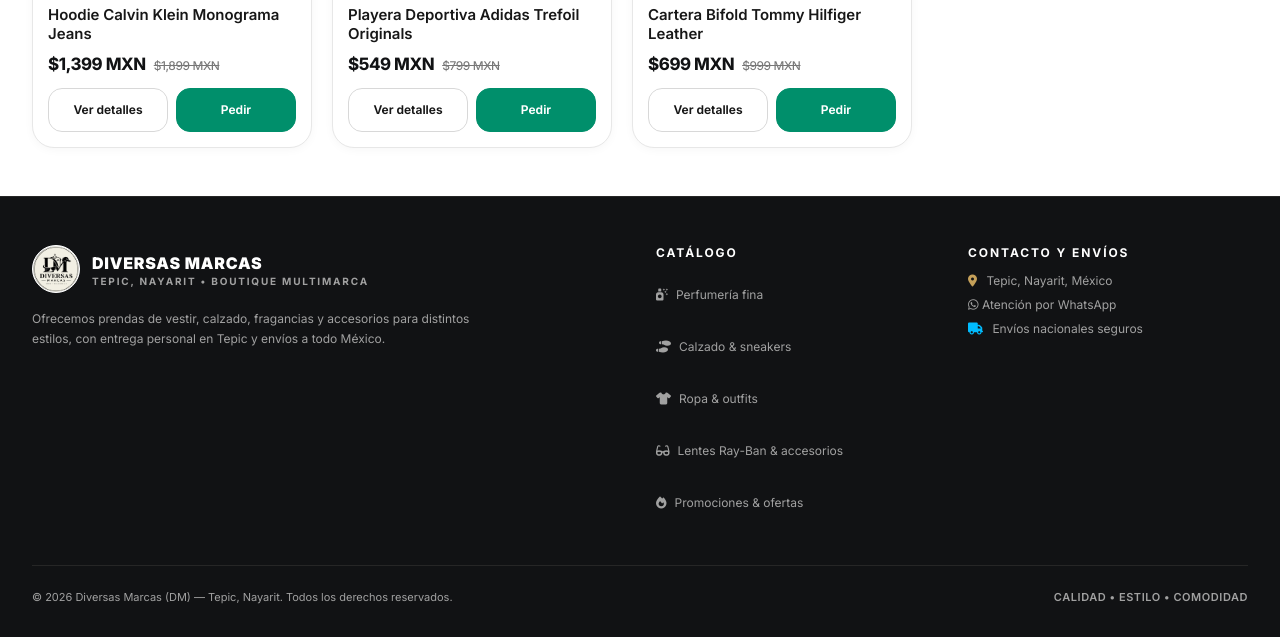
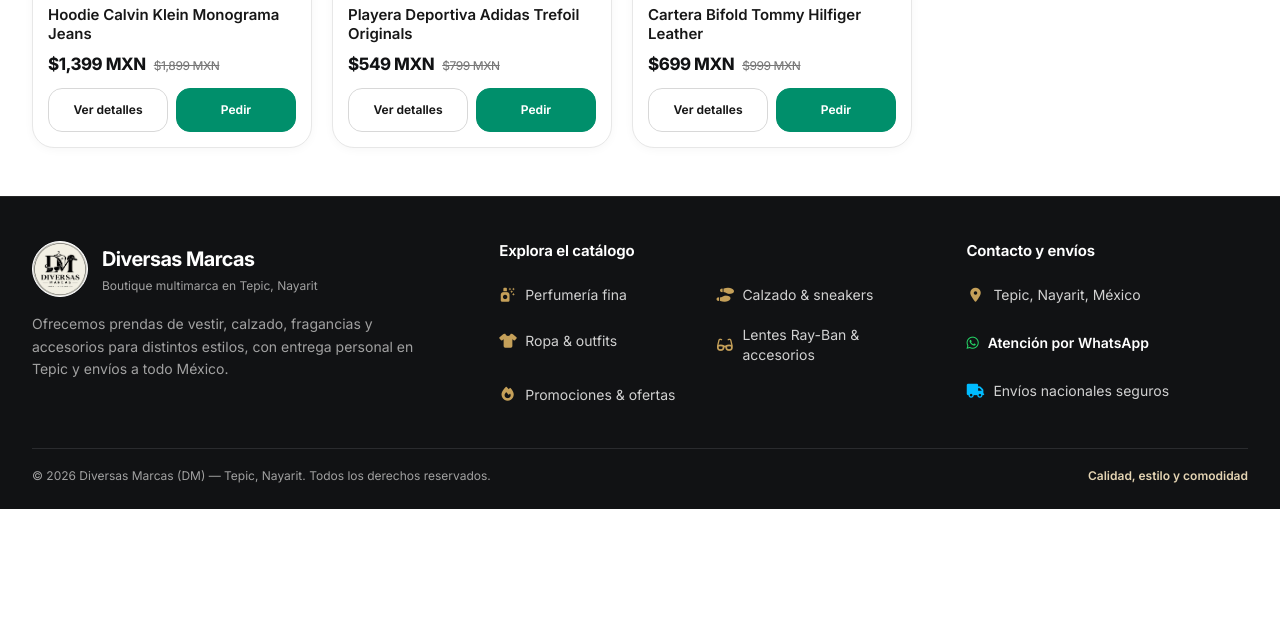
Before and after one commit to HazielHc/DMarcas, a website built with Vite: page index.html in a window 1280 px wide. Shown: the part 2549-3186 px from the top of the page. After the commit the page ends 3058 px from the top, so only its background shows below. Built offline with nearby package versions, Linux system fonts and the light colour scheme; files whose address does not match are found by name.

Commit message:
Mejora organización del pie de página

```diff
--- a/css/style.css
+++ b/css/style.css
@@ -208,6 +208,157 @@
   width: 100% !important;
   height: 100% !important;
   object-fit: contain !important;
+}
+
+/* Pie de página: tres grupos con el mismo ritmo y enlaces de catálogo compactos. */
+@media (min-width: 768px) {
+  .site-footer {
+    padding: 44px 0 24px;
+  }
+
+  .site-footer > .max-w-7xl {
+    width: min(100% - 64px, 1400px);
+    padding-inline: 0;
+  }
+
+  .site-footer .footer-content-grid {
+    grid-template-columns: minmax(0, 1.2fr) minmax(0, 1.2fr) minmax(0, .8fr);
+    align-items: start;
+    gap: clamp(24px, 3.5vw, 60px);
+    padding-bottom: 32px;
+    border-color: #2a2b2e;
+  }
+
+  .site-footer .footer-brand-block {
+    grid-column: auto;
+    max-width: 500px;
+  }
+
+  .footer-brand-block > a {
+    gap: 14px;
+    min-height: 56px;
+  }
+
+  .footer-logo-frame {
+    width: 56px !important;
+    height: 56px !important;
+    min-width: 56px !important;
+    max-width: 56px !important;
+  }
+
+  .footer-brand-block h3 {
+    font-size: 20px;
+    letter-spacing: -.025em;
+  }
+
+  .footer-brand-caption {
+    margin-top: 3px;
+    font-size: 12px;
+    line-height: 1.45;
+  }
+
+  .footer-brand-description {
+    max-width: 46ch;
+    margin-top: 14px !important;
+    font-size: 14px;
+    line-height: 1.6;
+  }
+
+  .footer-catalog-block h4,
+  .footer-contact-block h4 {
+    margin: 0 0 12px;
+    color: #fff;
+    font-size: 15px;
+    font-weight: 650;
+    letter-spacing: -.01em;
+  }
+
+  .footer-catalog-links {
+    display: grid;
+    grid-template-columns: repeat(2, minmax(0, 1fr));
+    gap: 2px 12px;
+    margin: 0;
+    padding: 0;
+    list-style: none;
+    font-size: 14px;
+    line-height: 1.4;
+  }
+
+  .footer-catalog-links > li { min-width: 0; }
+
+  .footer-catalog-links a {
+    display: flex;
+    min-height: 44px;
+    align-items: center;
+    gap: 9px;
+    padding: 6px 4px 6px 0;
+    color: #d1d1d1;
+    transition: color 160ms ease, transform 160ms ease;
+  }
+
+  .footer-catalog-links a i {
+    width: 17px;
+    flex: none;
+    color: var(--color-brand-gold);
+    text-align: center;
+  }
+
+  .footer-catalog-links a:hover {
+    color: #fff;
+    transform: translateX(2px);
+  }
+
+  .footer-catalog-links a:focus-visible,
+  .footer-contact-link:focus-visible {
+    border-radius: 4px;
+    outline: 2px solid var(--color-brand-gold);
+    outline-offset: 2px;
+  }
+
+  .footer-contact-list {
+    display: grid;
+    gap: 4px;
+    margin: 0;
+    padding: 0;
+    list-style: none;
+    font-size: 14px;
+    line-height: 1.45;
+  }
+
+  .footer-contact-item {
+    display: flex;
+    min-height: 44px;
+    align-items: center;
+    color: #d1d1d1;
+  }
+
+  .footer-contact-item > i {
+    width: 18px;
+    flex: none;
+    margin-right: 9px;
+    text-align: center;
+  }
+
+  .footer-contact-link {
+    display: inline-flex;
+    min-height: 44px;
+    align-items: center;
+    gap: 9px;
+    color: #fff;
+    font-weight: 600;
+    transition: color 160ms ease;
+  }
+
+  .footer-contact-link:hover { color: var(--color-brand-whatsapp); }
+  .footer-contact-link i { color: var(--color-brand-whatsapp); }
+
+  .site-footer .footer-legal {
+    padding-top: 18px;
+    font-size: 12px;
+    line-height: 1.5;
+  }
+
+  .footer-tagline { color: #e4d4b3; }
 }
 
 /* Transiciones para el Modal de Producto */
--- a/index.html
+++ b/index.html
@@ -394,7 +394,7 @@
   </nav>
 
   <!-- ================= PIE DE PÁGINA MINIMALISTA ================= -->
-  <footer class="bg-brand-black text-neutral-400 text-xs border-t border-neutral-800 pt-12 pb-8 mt-auto">
+  <footer class="site-footer bg-brand-black text-neutral-400 text-xs border-t border-neutral-800 pt-12 pb-8 mt-auto">
     <div class="max-w-7xl mx-auto px-4 sm:px-6 lg:px-8">
       <div class="footer-content-grid grid grid-cols-1 md:grid-cols-4 gap-8 pb-10 border-b border-neutral-800">
 
@@ -405,19 +405,19 @@
               <img src="assets/logo.png" alt="Diversas Marcas" />
             </div>
             <div>
-              <h3 class="font-display font-black text-base uppercase tracking-wider text-white">Diversas Marcas</h3>
-              <p class="text-[10px] font-bold tracking-[0.18em] uppercase text-neutral-400">Tepic, Nayarit • Boutique Multimarca</p>
+              <h3 class="font-display font-bold text-base text-white">Diversas Marcas</h3>
+              <p class="footer-brand-caption text-neutral-400">Boutique multimarca en Tepic, Nayarit</p>
             </div>
           </a>
-          <p class="text-neutral-400 text-xs leading-relaxed max-w-md">
+          <p class="footer-brand-description text-neutral-400 text-xs leading-relaxed max-w-md">
             Ofrecemos prendas de vestir, calzado, fragancias y accesorios para distintos estilos, con entrega personal en Tepic y envíos a todo México.
           </p>
         </div>
 
         <!-- Enlaces rápidos -->
-        <div class="footer-catalog-block space-y-3">
-          <h4 class="font-display font-bold text-xs uppercase tracking-[0.16em] text-white">Catálogo</h4>
-          <ul class="space-y-2 text-neutral-400 text-xs">
+        <div class="footer-catalog-block">
+          <h4 class="font-display font-bold text-xs text-white">Explora el catálogo</h4>
+          <ul class="footer-catalog-links text-neutral-400 text-xs">
             <li><a href="#catalogoSection" class="inline-flex min-h-[44px] items-center gap-2 py-2 hover:text-white transition-colors"><i class="fa-solid fa-spray-can-sparkles" aria-hidden="true"></i> Perfumería fina</a></li>
             <li><a href="#catalogoSection" class="inline-flex min-h-[44px] items-center gap-2 py-2 hover:text-white transition-colors"><i class="fa-solid fa-shoe-prints" aria-hidden="true"></i> Calzado & sneakers</a></li>
             <li><a href="#catalogoSection" class="inline-flex min-h-[44px] items-center gap-2 py-2 hover:text-white transition-colors"><i class="fa-solid fa-shirt" aria-hidden="true"></i> Ropa & outfits</a></li>
@@ -427,9 +427,9 @@
         </div>
 
         <!-- Contacto -->
-        <div class="footer-contact-block mobile-scroll-reveal space-y-3">
-          <h4 class="font-display font-bold text-xs uppercase tracking-[0.16em] text-white">Contacto y envíos</h4>
-          <ul class="space-y-2 text-neutral-400 text-xs">
+        <div class="footer-contact-block mobile-scroll-reveal">
+          <h4 class="font-display font-bold text-xs text-white">Contacto y envíos</h4>
+          <ul class="footer-contact-list text-neutral-400 text-xs">
             <li class="footer-contact-item"><i class="fa-solid fa-location-dot text-brand-gold mr-1.5" aria-hidden="true"></i> Tepic, Nayarit, México</li>
             <li class="footer-contact-item"><a class="footer-contact-link" href="https://wa.me/523111912342?text=%C2%A1Hola%20Diversas%20Marcas!%20%F0%9F%9B%8D%EF%B8%8F%20Quisiera%20consultar%20sobre%20su%20cat%C3%A1logo%20en%20Tepic." target="_blank" rel="noopener noreferrer"><i class="fa-brands fa-whatsapp" aria-hidden="true"></i> Atención por WhatsApp</a></li>
             <li class="footer-contact-item"><i class="fa-solid fa-truck text-sky-400 mr-1.5" aria-hidden="true"></i> Envíos nacionales seguros</li>
@@ -440,7 +440,7 @@
 
       <div class="footer-legal pt-6 flex flex-col sm:flex-row items-center justify-between gap-3 text-neutral-400 text-[11px]">
         <p>© 2026 Diversas Marcas (DM) — Tepic, Nayarit. Todos los derechos reservados.</p>
-        <p class="font-display font-semibold tracking-wider uppercase">Calidad • Estilo • Comodidad</p>
+        <p class="footer-tagline font-display font-semibold">Calidad, estilo y comodidad</p>
       </div>
     </div>
   </footer>
```
